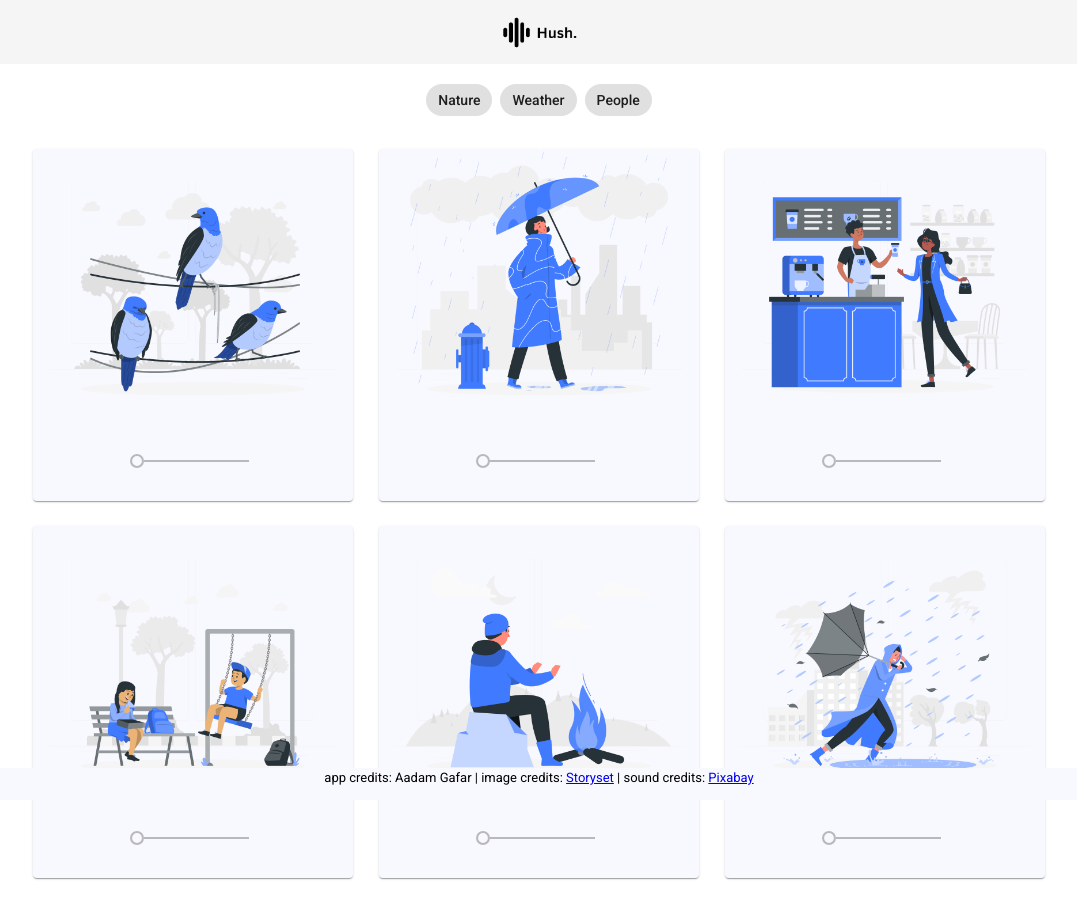
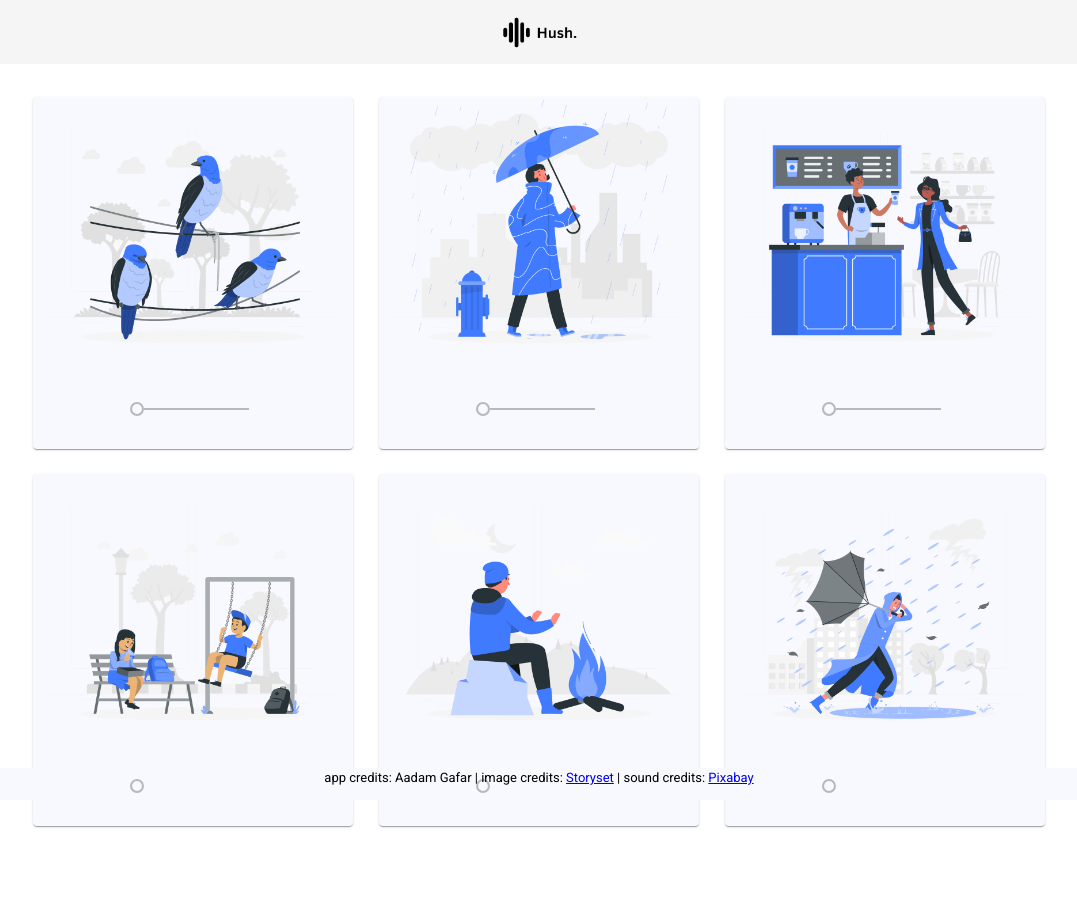
Before and after one commit to Aadam-Gafar/Hush, an Angular app: page / in a window 1280 px wide. Shown: the top 918 px of the page, without its empty margins (101-1178 px from the left). After the commit the page ends 884 px from the top, so only its background shows below. Built offline with nearby package versions, Linux system fonts and the light colour scheme.

Commit message:
Removed chips (for now)

```diff
--- a/src/app/app.component.html
+++ b/src/app/app.component.html
@@ -6,7 +6,6 @@
     <img class="logo" src="../assets/logo.png">
 </mat-toolbar><br>
 
-<app-chips></app-chips>
 <app-cards></app-cards>
 
 <footer>
--- a/src/app/app.module.ts
+++ b/src/app/app.module.ts
@@ -3,7 +3,6 @@ import { BrowserModule } from '@angular/platform-browser';
 
 // Component imports
 import { AppComponent } from './app.component';
-import { ChipsComponent } from './chips/chips.component';
 import { CardsComponent } from './cards/cards.component';
 
 // Angular Material imports
@@ -15,7 +14,6 @@ import { MatSliderModule } from '@angular/material/slider'
 @NgModule({
   declarations: [
     AppComponent,
-    ChipsComponent,
     CardsComponent
   ],
   imports: [
--- a/src/app/chips/chips.component.css
+++ /dev/null
@@ -1,4 +0,0 @@
-mat-chip-list {
-    display: flex;
-    justify-content: center;
-}
--- a/src/app/chips/chips.component.html
+++ /dev/null
@@ -1,5 +0,0 @@
-<mat-chip-list>
-    <mat-chip>Nature</mat-chip>
-    <mat-chip>Weather</mat-chip>
-    <mat-chip>People</mat-chip>
-</mat-chip-list><br>
--- a/src/app/chips/chips.component.ts
+++ /dev/null
@@ -1,15 +0,0 @@
-import { Component, OnInit } from '@angular/core';
-
-@Component({
-  selector: 'app-chips',
-  templateUrl: './chips.component.html',
-  styleUrls: ['./chips.component.css']
-})
-export class ChipsComponent implements OnInit {
-
-  constructor() { }
-
-  ngOnInit(): void {
-  }
-
-}
```
